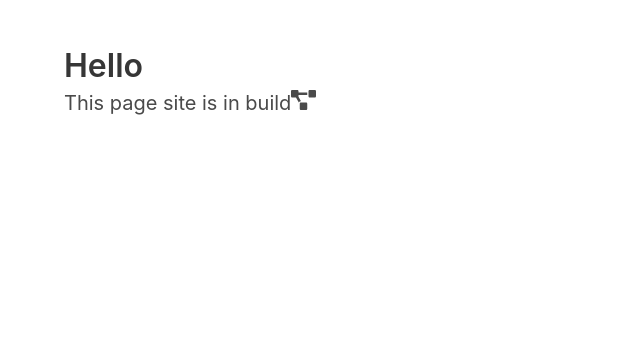
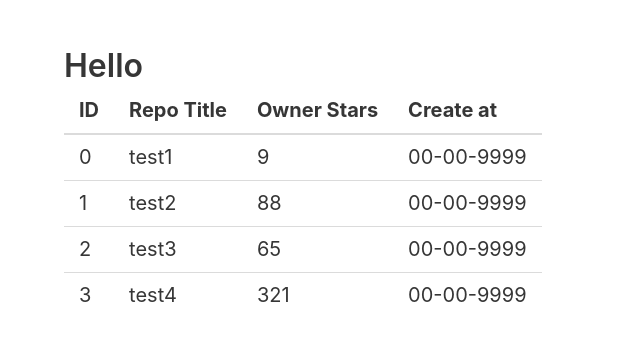
Before and after one commit to apacholik/git-searching-react, a React (Create React App) app: page / in a window 1280 px wide. Shown: the top 340 px of the page, without its empty margins (0-640 px from the left). Built offline with nearby package versions, Linux system fonts and the light colour scheme.

Commit message:
Created component and add full functionality

```diff
--- a/src/App.js
+++ b/src/App.js
@@ -1,6 +1,7 @@
 import React, { Component } from 'react';
 import 'bulma';
 import '@fortawesome/fontawesome-free/js/all';
+import ResultTable from './components/ResultTable.jsx';
 
 class App extends Component {
   render() {
@@ -8,12 +9,48 @@ class App extends Component {
       <section className="section">
         <div className="container">
           <h1 className="title">Hello</h1>
-          <p className="subtitle">
-            This page site is in build
-            <span className="icon">
-              <i className="fas fa-project-diagram" />
-            </span>
-          </p>
+          <div className="subtitle">
+            <ResultTable>
+              {[
+                {
+                  id: 0,
+                  title: 'test1',
+                  stars: 9,
+                  createAt: '00-00-9999',
+                },
+                {
+                  id: 1,
+                  title: 'test2',
+                  stars: 88,
+                  createAt: '00-00-9999',
+                },
+                {
+                  id: 2,
+                  title: 'test3',
+                  stars: 65,
+                  createAt: '00-00-9999',
+                },
+                {
+                  id: 3,
+                  title: 'test4',
+                  stars: 321,
+                  createAt: '00-00-9999',
+                },
+                {
+                  id: 4,
+                  title: 'test5',
+                  stars: 5,
+                  createAt: '00-00-9999',
+                },
+                {
+                  id: 5,
+                  title: 'test6',
+                  stars: 64,
+                  createAt: '00-00-9999',
+                },
+              ]}
+            </ResultTable>
+          </div>
         </div>
       </section>
     );
--- /dev/null
+++ b/src/components/ResultTable.jsx
@@ -0,0 +1,29 @@
+import React, { Component } from 'react';
+
+export default class ResultTable extends Component {
+  render() {
+    const numberOfRows = this.props.numberOfRows || 5;
+    return (
+      <table className="table">
+        <thead>
+          <tr>
+            <th>ID</th>
+            <th>Repo Title</th>
+            <th>Owner Stars</th>
+            <th>Create at</th>
+          </tr>
+        </thead>
+        <tbody>
+          {this.props.children.slice(0, numberOfRows - 1).map(row => (
+            <tr key={row.id}>
+              <td>{row.id}</td>
+              <td>{row.title}</td>
+              <td>{row.stars}</td>
+              <td>{row.createAt}</td>
+            </tr>
+          ))}
+        </tbody>
+      </table>
+    );
+  }
+}
```
